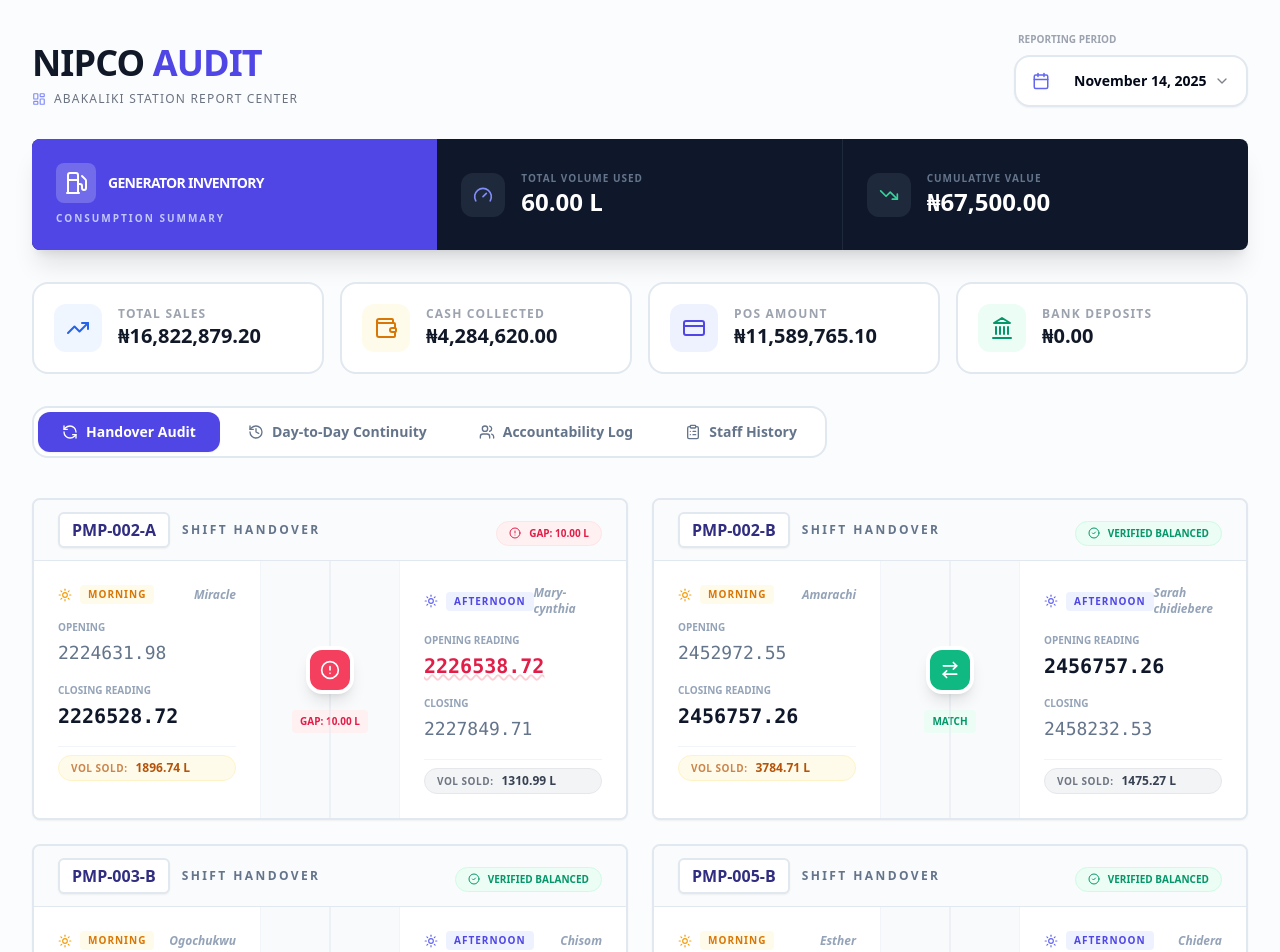
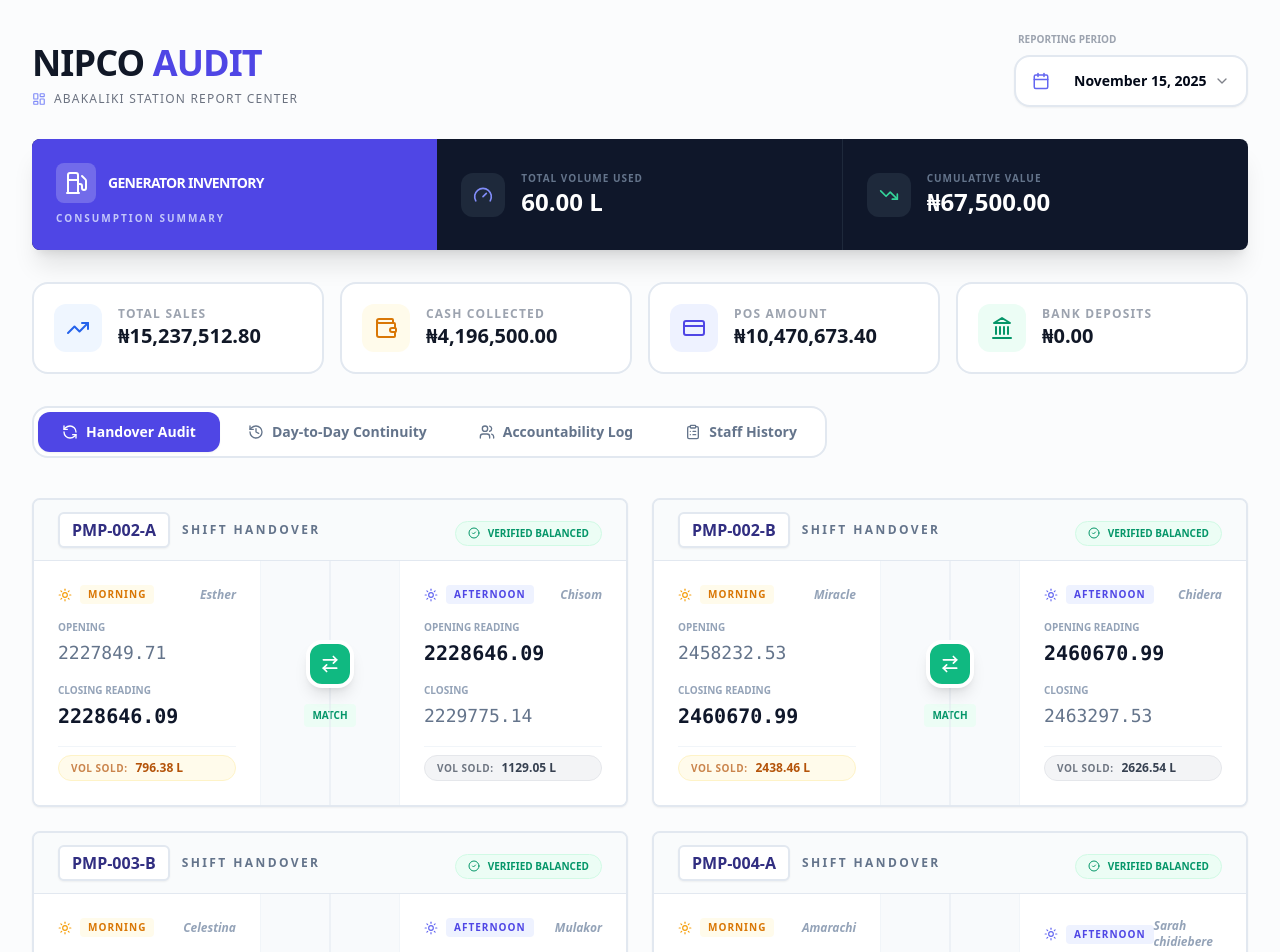
Before and after one commit to nipcobestpetroleum-art/brave-turtle-yawn, a React (Vite) app: page / in a window 1280 px wide. Shown: the top 952 px of the page. Built offline with nearby package versions, Linux system fonts and the light colour scheme.

Commit message:
[dyad] Adding November 15th, 2025 sales reports with debt handovers - wrote 1 file(s)

```diff
--- a/src/data/salesData.ts
+++ b/src/data/salesData.ts
@@ -398,8 +398,6 @@ export const salesData: DailyReport[] = [
         { attendant: "Miracle", pumpId: "PMP-003-B", product: "PMS", openingReading: 71938.84, closingReading: 73265.83, pricePerLiter: 940, cashCollected: 669100, posAmount: 535080, shortageResolutions: [{ type: "debt", amount: 42300, liters: 45, debtor: "Multipro", reason: "MD approved" }] },
         { attendant: "Amarachi", pumpId: "PMP-004-A", product: "PMS", openingReading: 833352.45, closingReading: 835098.01, pricePerLiter: 940, cashCollected: 157350, posAmount: 1422447, shortageResolutions: [{ type: "debt", amount: 31020, liters: 33, debtor: "Multipro", reason: "MD approved" }, { type: "official use", amount: 28200, liters: 30, purpose: "Bread", reason: "By okoye" }] },
         { attendant: "Miriam", pumpId: "PMP-006-B", product: "PMS", openingReading: 550806.98, closingReading: 552036.34, pricePerLiter: 940, cashCollected: 741160, posAmount: 407270 },
-        { attendant: "Donald", pumpId: "AGO-001-A", product: "AGO", openingReading: 185377.85, closingReading: 185569.35, pricePerLiter: 1050, cashCollected: 195050, posAmount: 6000 },
-        { attendant: "Donald", pumpId: "AGO-001-B", product: "AGO", openingReading: 451622.78, closingReading: 451682.78, pricePerLiter: 1050, cashCollected: 63000, posAmount: 0 },
       ],
       afternoon: [
         { attendant: "Chisom", pumpId: "PMP-002-A", product: "PMS", openingReading: 2219252.24, closingReading: 2219284.89, pricePerLiter: 940, cashCollected: 5700, posAmount: 25000 },
@@ -429,6 +427,8 @@ export const salesData: DailyReport[] = [
         { attendant: "Celestina", pumpId: "PMP-005-B", product: "PMS", openingReading: 713531.20, closingReading: 713603.97, pricePerLiter: 940, cashCollected: 52900, posAmount: 15500 },
         { attendant: "Ogochukwu", pumpId: "PMP-006-A", product: "PMS", openingReading: 680298.22, closingReading: 681156.14, pricePerLiter: 940, cashCollected: 238900, posAmount: 548634, shortageResolutions: [{ type: "official use", amount: 18800, liters: 20, purpose: "House", reason: "Mike House" }] },
         { attendant: "Amarachi", pumpId: "PMP-006-B", product: "PMS", openingReading: 552036.34, closingReading: 553233.38, pricePerLiter: 940, cashCollected: 454950, posAmount: 668800 },
+        { attendant: "Donald", pumpId: "AGO-001-A", product: "AGO", openingReading: 185377.85, closingReading: 185569.35, pricePerLiter: 1050, cashCollected: 195050, posAmount: 6000 },
+        { attendant: "Donald", pumpId: "AGO-001-B", product: "AGO", openingReading: 451622.78, closingReading: 451682.78, pricePerLiter: 1050, cashCollected: 63000, posAmount: 0 },
       ],
       afternoon: [
         { attendant: "Miriam", pumpId: "PMP-002-A", product: "PMS", openingReading: 2220673.66, closingReading: 2221757.88, pricePerLiter: 940, cashCollected: 305150, posAmount: 713521 },
@@ -488,5 +488,28 @@ export const salesData: DailyReport[] = [
       ]
     },
     bankDeposits: []
+  },
+  {
+    date: "2025-11-15",
+    shifts: {
+      morning: [
+        { attendant: "Esther", pumpId: "PMP-002-A", product: "PMS", openingReading: 2227849.71, closingReading: 2228646.09, pricePerLiter: 940, cashCollected: 219600, posAmount: 471685, shortageResolutions: [{ type: "debt", amount: 56400, liters: 60, debtor: "First patriot", reason: "MD approved" }] },
+        { attendant: "Miracle", pumpId: "PMP-002-B", product: "PMS", openingReading: 2458232.53, closingReading: 2460670.99, pricePerLiter: 940, cashCollected: 459100, posAmount: 1660995.40, shortageResolutions: [{ type: "debt", amount: 172000, liters: 182.98, debtor: "Exodus", reason: "Approved" }] },
+        { attendant: "Celestina", pumpId: "PMP-003-B", product: "PMS", openingReading: 79843.52, closingReading: 80814.61, pricePerLiter: 940, cashCollected: 364450, posAmount: 547400 },
+        { attendant: "Amarachi", pumpId: "PMP-004-A", product: "PMS", openingReading: 844297.10, closingReading: 845554.86, pricePerLiter: 940, cashCollected: 110500, posAmount: 1014250, shortageResolutions: [{ type: "debt", amount: 56400, liters: 60, debtor: "First patriot", reason: "MD approved" }] },
+        { attendant: "Ogochukwu", pumpId: "PMP-006-A", product: "PMS", openingReading: 685347.27, closingReading: 686987.13, pricePerLiter: 940, cashCollected: 399250, posAmount: 916120, shortageResolutions: [{ type: "debt", amount: 225600, liters: 240, debtor: "First patriot", reason: "MD approved" }] },
+        { attendant: "Chidimma Okoro", pumpId: "PMP-006-B", product: "PMS", openingReading: 557559.59, closingReading: 558532.77, pricePerLiter: 940, cashCollected: 688100, posAmount: 177780, shortageResolutions: [{ type: "debt", amount: 47000, liters: 50, debtor: "First patriot", reason: "MD approved" }] },
+      ],
+      afternoon: [
+        { attendant: "Chisom", pumpId: "PMP-002-A", product: "PMS", openingReading: 2228646.09, closingReading: 2229775.14, pricePerLiter: 940, cashCollected: 206600, posAmount: 854334 },
+        { attendant: "Chidera", pumpId: "PMP-002-B", product: "PMS", openingReading: 2460670.99, closingReading: 2463297.53, pricePerLiter: 940, cashCollected: 43250, posAmount: 2426055 },
+        { attendant: "Miracle", pumpId: "PMP-003-A", product: "PMS", openingReading: 220462.77, closingReading: 221058.19, pricePerLiter: 940, cashCollected: 66300, posAmount: 493343 },
+        { attendant: "Mulakor", pumpId: "PMP-003-B", product: "PMS", openingReading: 80814.61, closingReading: 81653.33, pricePerLiter: 940, cashCollected: 607540, posAmount: 179400 },
+        { attendant: "Sarah chidiebere", pumpId: "PMP-004-A", product: "PMS", openingReading: 845554.86, closingReading: 846441.51, pricePerLiter: 940, cashCollected: 170620, posAmount: 661492 },
+        { attendant: "Chidimma Cynthia", pumpId: "PMP-006-A", product: "PMS", openingReading: 686987.13, closingReading: 688149.99, pricePerLiter: 940, cashCollected: 351500, posAmount: 741186 },
+        { attendant: "Miriam", pumpId: "PMP-006-B", product: "PMS", openingReading: 558532.77, closingReading: 559426.92, pricePerLiter: 940, cashCollected: 509690, posAmount: 326633 },
+      ]
+    },
+    bankDeposits: []
   }
 ];
```
